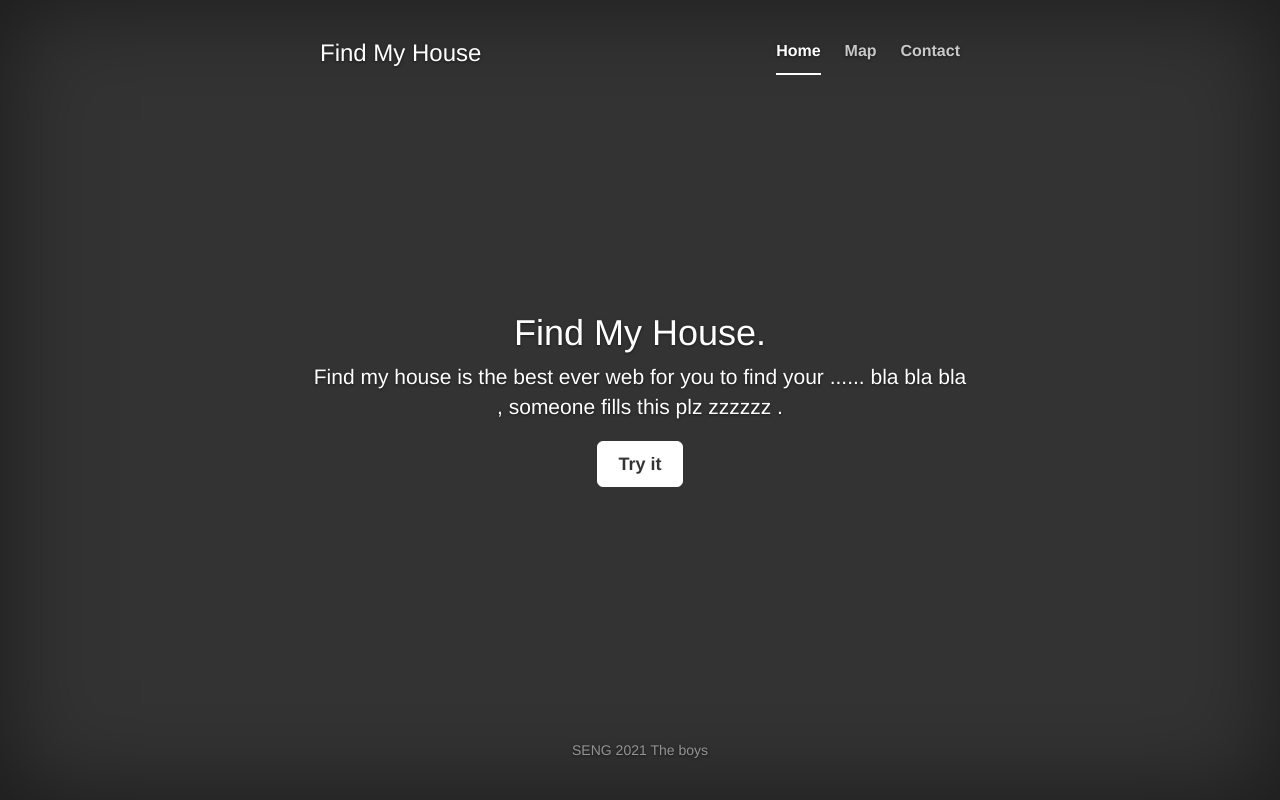
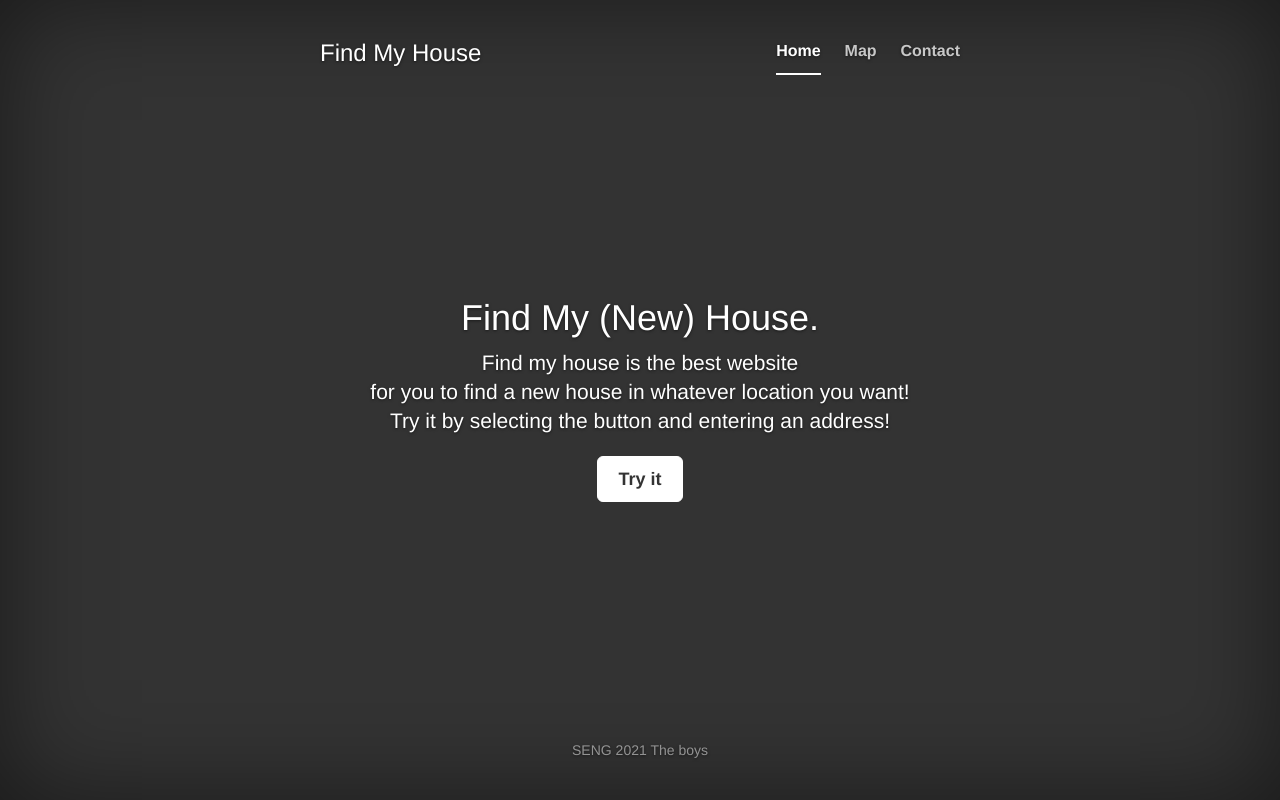
Before and after one commit to Edwin-Choi/SENG2021-The-boys-project, a Django app: page / in a window 1280 px wide. Run offline with Django 3.2, Linux system fonts and the light colour scheme; parts of the project's set-up code (start-up, migrations or seed data) failed here and were passed over; some libraries are stand-ins or nearby versions.

Commit message:
introduction on index page

```diff
--- a/map/templates/index.html
+++ b/map/templates/index.html
@@ -43,8 +43,9 @@
           </div>
 
           <div class="inner cover">
-            <h1 class="cover-heading">Find My House.</h1>
-            <p class="lead">Find my house is the best ever web for you to find your ...... bla bla bla , someone fills this plz zzzzzz .</p>
+            <h1 class="cover-heading">Find My (New) House.</h1>
+            <p class="lead">Find my house is the best website<br> for you to find a new house in whatever location you want!<br>
+            	Try it by selecting the button and entering an address!</p>
             <p class="lead">
               <a href="map" class="btn btn-lg btn-default">Try it</a>
             </p>
```
